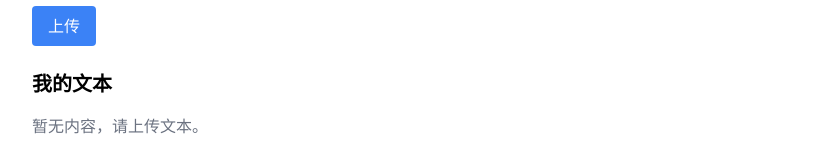
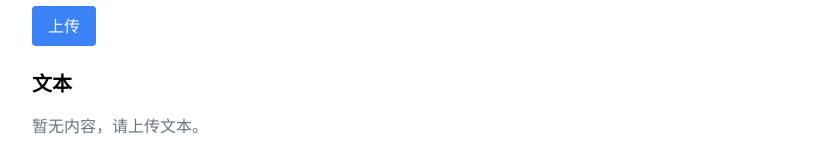
Before and after one commit to sherrrrryz/english-tools, a Next.js app: page / in a window 1280 px wide. Shown: the part 368-528 px from the top of the page, without its empty margins (176-1013 px from the left). Built offline with nearby package versions, Linux system fonts and the light colour scheme.

Commit message:
first change

```diff
--- a/app/page.tsx
+++ b/app/page.tsx
@@ -61,7 +61,7 @@
           <TextUploader onTextUpload={handleTextUpload} />
 
           <div>
-            <h2 className="text-xl font-bold mb-4">我的文本</h2>
+            <h2 className="text-xl font-bold mb-4">文本</h2>
             {documents.length === 0 ? (
               <p className="text-gray-500">暂无内容，请上传文本。</p>
             ) : (
```
